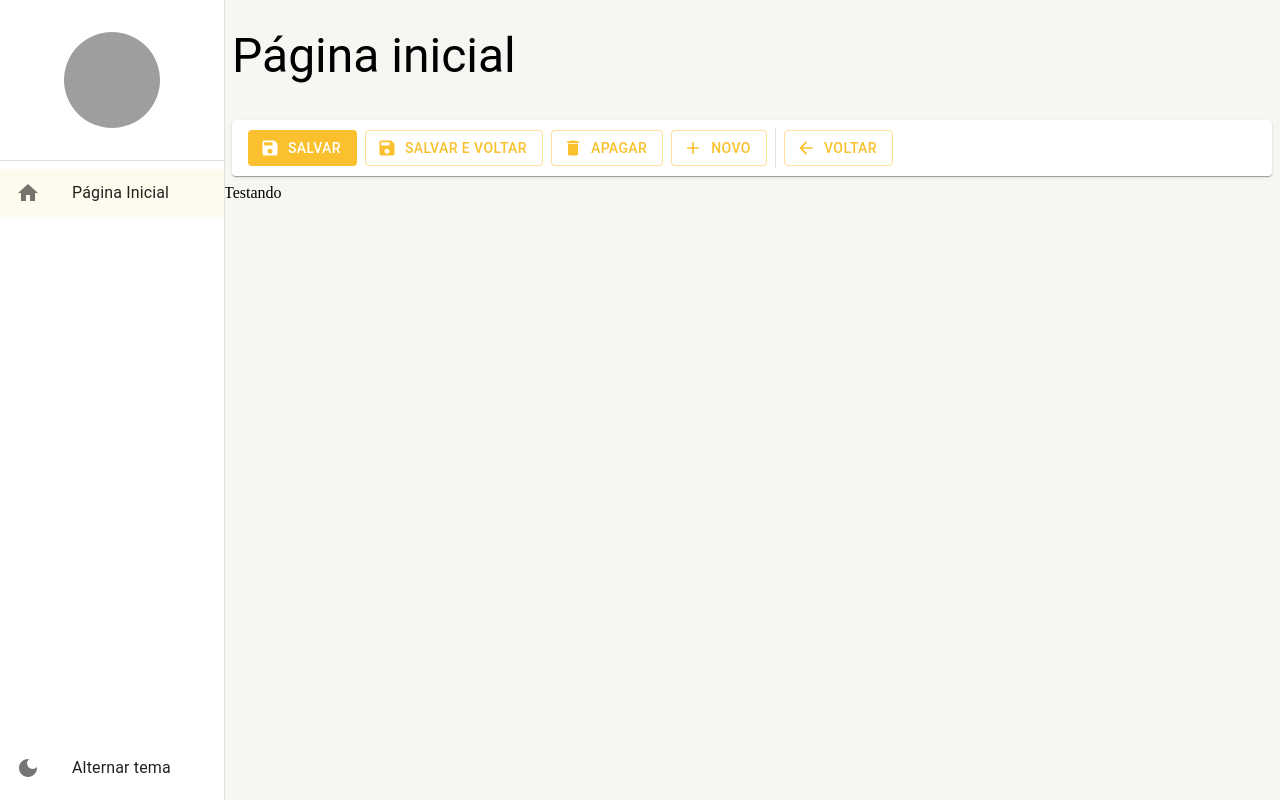
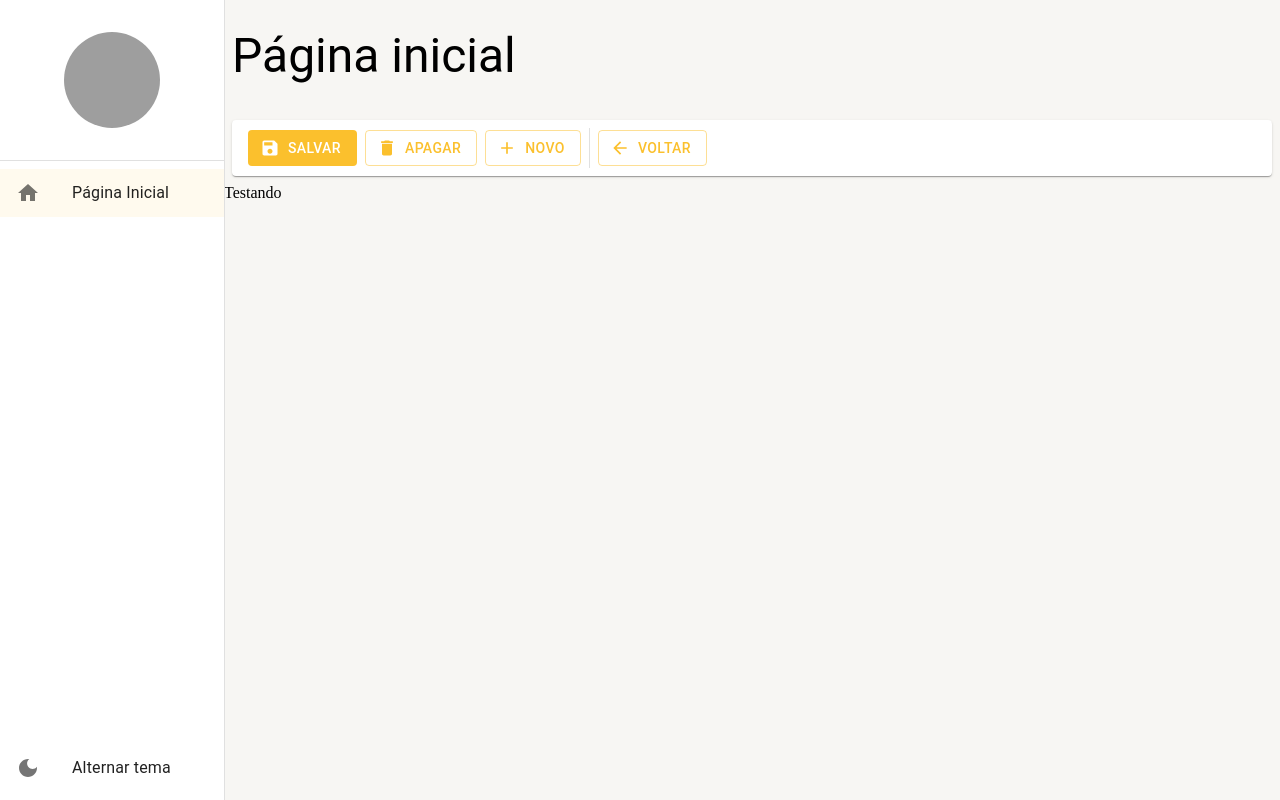
Before and after one commit to RayanLeite/curso-react-materialui-typescript, a React (Create React App) app: page /pagina-inicial in a window 1280 px wide. Built offline with nearby package versions, Linux system fonts and the light colour scheme; grey boxes are pictures that could not be loaded.

Commit message:
feat: atributos nos botões da ferramenta de detalhe

```diff
--- a/src/shared/components/ferramentas-de-detalhe/FerramentasDeDetalhe.tsx
+++ b/src/shared/components/ferramentas-de-detalhe/FerramentasDeDetalhe.tsx
@@ -1,7 +1,37 @@
 import { Add, ArrowBack, Delete, Save } from "@mui/icons-material";
 import { Box, Button, Divider, Paper, useTheme } from "@mui/material";
 
-export const FerramentasDeDetalhe: React.FC = () => {
+interface IFerramentasDeDetalheProps {
+  textoBotaoNovo?: string;
+
+  mostrarBotaoNovo?: string;
+  mostrarBotaoVoltar?: string;
+  mostrarBotaoApagar?: string;
+  mostrarBotaoSalvar?: string;
+  mostrarBotaoSalvarEFechar?: string;
+
+  aoClicarEmNovo?: () => void;
+  aoClicarEmVoltar?: () => void;
+  aoClicarEmApagar?: () => void;
+  aoClicarEmSalvar?: () => void;
+  aoClicarEmSalvarEFechar?: () => void;
+}
+
+export const FerramentasDeDetalhe: React.FC<IFerramentasDeDetalheProps> = ({
+  textoBotaoNovo = "Novo",
+
+  mostrarBotaoNovo = true,
+  mostrarBotaoVoltar = true,
+  mostrarBotaoApagar = true,
+  mostrarBotaoSalvar = true,
+  mostrarBotaoSalvarEFechar = false,
+
+  aoClicarEmNovo,
+  aoClicarEmVoltar,
+  aoClicarEmApagar,
+  aoClicarEmSalvar,
+  aoClicarEmSalvarEFechar,
+}) => {
   const theme = useTheme();
   return (
     <Box
@@ -14,49 +44,64 @@
       gap={1}
       alignItems="center"
     >
+      {mostrarBotaoSalvar && (
         <Button
           variant="contained"
           disableElevation
           color="primary"
+          onClick={aoClicarEmSalvar}
           startIcon={<Save />}
         >
           Salvar
         </Button>
+      )}
+      {mostrarBotaoSalvarEFechar && (
         <Button
           variant="outlined"
           disableElevation
           color="primary"
+          onClick={aoClicarEmSalvarEFechar}
           startIcon={<Save />}
         >
           Salvar e voltar
         </Button>
+      )}
+      {mostrarBotaoApagar && (
         <Button
           variant="outlined"
           disableElevation
           color="primary"
+          onClick={aoClicarEmApagar}
           startIcon={<Delete />}
         >
           Apagar
         </Button>
+      )}
+      {mostrarBotaoNovo && (
         <Button
           variant="outlined"
           disableElevation
           color="primary"
+          onClick={aoClicarEmNovo}
           startIcon={<Add />}
         >
-        Novo
+          {textoBotaoNovo}
         </Button>
+      )}
 
       <Divider variant="middle" orientation="vertical" />
 
+      {mostrarBotaoVoltar && (
         <Button
           variant="outlined"
           disableElevation
           color="primary"
+          onClick={aoClicarEmVoltar}
           startIcon={<ArrowBack />}
         >
           Voltar
         </Button>
+      )}
     </Box>
   );
 };
```
Lines whose indentation alone changed are shown as unchanged.
